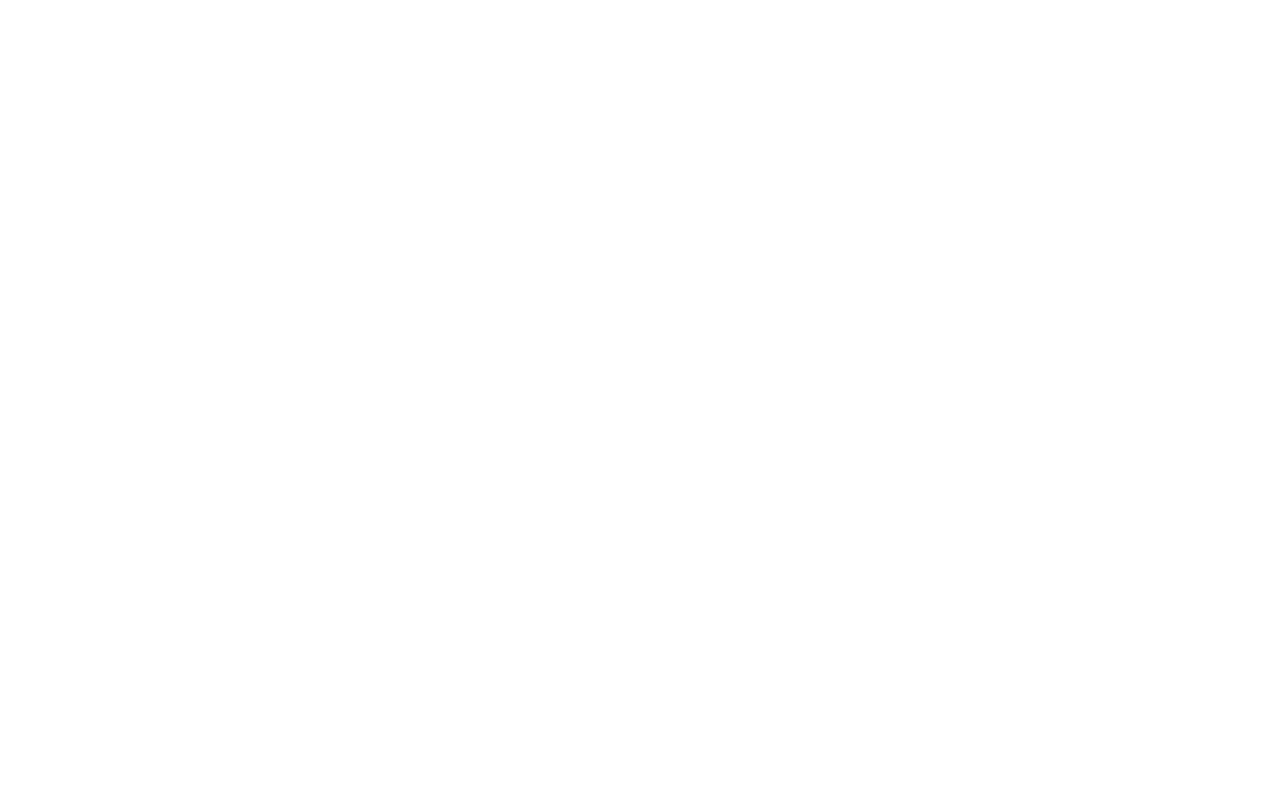
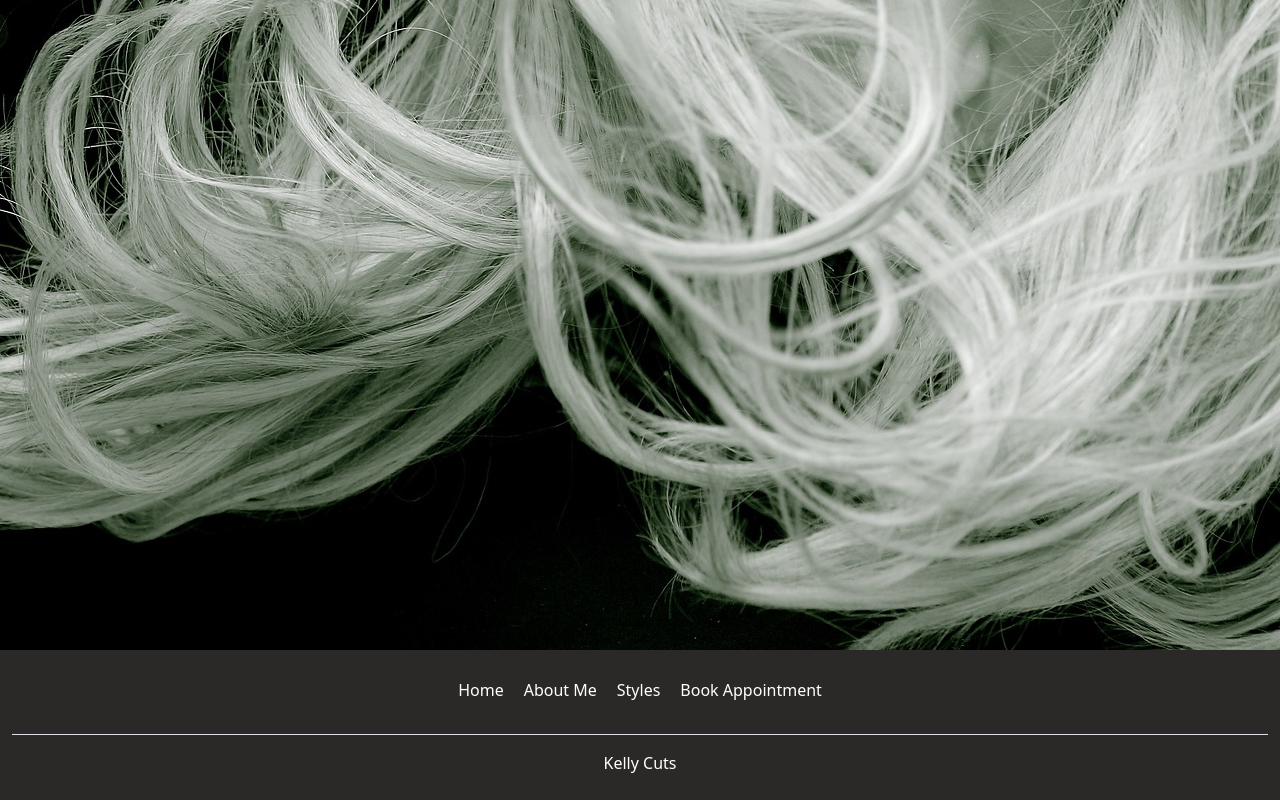
Before and after one commit to rgl10d/stylists-site, a React (Create React App) app in the folder client/: page / in a window 1280 px wide. Shown: the part 486-1286 px from the top of the page. Before the commit the page ends 800 px from the top, so only its background shows below. Built offline with nearby package versions, Linux system fonts and the light colour scheme.

Commit message:
added footer, generic hair picture

```diff
--- a/client/public/index.html
+++ b/client/public/index.html
@@ -42,5 +42,6 @@
   </body>
   <!-- Bootstrap CDN Links -->
   <link href="https://cdn.jsdelivr.net/npm/bootstrap@5.3.1/dist/css/bootstrap.min.css" rel="stylesheet" integrity="sha384-4bw+/aepP/YC94hEpVNVgiZdgIC5+VKNBQNGCHeKRQN+PtmoHDEXuppvnDJzQIu9" crossorigin="anonymous">
+  <link rel="stylesheet" href="https://cdn.jsdelivr.net/npm/bootstrap@5.3.0/dist/css/bootstrap.min.css">
   <script src="https://cdn.jsdelivr.net/npm/bootstrap@5.3.1/dist/js/bootstrap.bundle.min.js" integrity="sha384-HwwvtgBNo3bZJJLYd8oVXjrBZt8cqVSpeBNS5n7C8IVInixGAoxmnlMuBnhbgrkm" crossorigin="anonymous"></script>
 </html>
--- /dev/null
+++ b/client/src/components/Footer/Footer.css
@@ -0,0 +1,17 @@
+#footer-container {
+    box-sizing: border-box;
+    width: 100vw;
+    height: 150px;
+    background-color: rgb(43, 40, 40);
+    color: white;
+    display: flex;
+    justify-content: center;
+}
+
+#footer-elements {
+    width: 1500px;
+}
+
+.footer-item {
+    margin: 0px 10px;
+}
--- /dev/null
+++ b/client/src/components/Footer/Footer.jsx
@@ -0,0 +1,28 @@
+import React from 'react';
+import "./Footer.css";
+
+const Footer = () => {
+    return (
+        <div id="footer-container" className='container-fluid'>
+            <footer id="footer-elements" className='py-1 my-4'>
+                <ul className='nav justify-content-center border-bottom pb-3 mb-3'>
+                    <li className='footer-item'>
+                        <p>Home</p>
+                    </li>
+                    <li className='footer-item'>
+                        <p>About Me</p>
+                    </li>
+                    <li className='footer-item'>
+                        <p>Styles</p>
+                    </li>
+                    <li className='footer-item'>
+                        <p>Book Appointment</p>
+                    </li>
+                </ul>
+                <p id="copyright-text" className='text-center'>Kelly Cuts</p>
+            </footer>
+        </div>
+    );
+};
+
+export default Footer;
--- a/client/src/components/Navbar/Navbar.css
+++ b/client/src/components/Navbar/Navbar.css
@@ -0,0 +1,3 @@
+.transparent-bg {
+    background-color: transparent;
+}
--- a/client/src/components/Navbar/Navbar.jsx
+++ b/client/src/components/Navbar/Navbar.jsx
@@ -1,14 +1,15 @@
 import React from "react";
 import { Link, useLocation } from "react-router-dom";
+import "./Navbar.css";
 
 const Navbar = () => {
   const location = useLocation();
 
   return (
-    <nav className="navbar navbar-expand-lg bg-body-tertiary" data-bs-theme="dark">
-      <div className="container-fluid">
+    <nav className="navbar navbar-expand-lg bg-body-tertiary transparent-bg" data-bs-theme="dark">
+      <div id="nav-element" className="container-fluid transparent-bg">
         <Link className="navbar-brand" to="/">
-          Kami-Kami
+          Kelly Cuts
         </Link>
         <button
           className="navbar-toggler"
@@ -35,7 +36,7 @@
             </li>
             <li className="nav-item">
               <Link className="nav-link disabled" to="/">
-                Pricing
+                Styles
               </Link>
             </li>
             <li className="nav-item dropdown">
--- a/client/src/containers/About/About.jsx
+++ b/client/src/containers/About/About.jsx
@@ -1,6 +1,7 @@
 import React from "react";
 // import { Link } from "react-router-dom";
 import Navbar from "../../components/Navbar/Navbar";
+import "./About.css";
 
 const About = () => {
   return (
--- a/client/src/containers/Home/Home.css
+++ b/client/src/containers/Home/Home.css
@@ -0,0 +1,9 @@
+#home-hero {
+    width: 100vw;
+    height: 1080px;
+    background-image: url("../../assets/beautiful-hair.jpg");
+    background-color: black;
+    background-repeat: no-repeat;
+    background-size: auto;
+    background-position: center;
+}
--- a/client/src/containers/Home/Home.jsx
+++ b/client/src/containers/Home/Home.jsx
@@ -1,14 +1,17 @@
 import React from "react";
 // import { Link } from 'react-router-dom';
 import Navbar from "../../components/Navbar/Navbar";
+import "./Home.css";
+import Footer from "../../components/Footer/Footer";
 
 const Home = () => {
   return (
     <>
       <Navbar />
-      <div>
+      <div id="home-hero" className="container-fluid">
         <h1>This is the home page.</h1>
       </div>
+      <Footer />
     </>
   );
 };
```
Also changed, not shown: client/src/assets/beautiful-hair.jpg (added).
